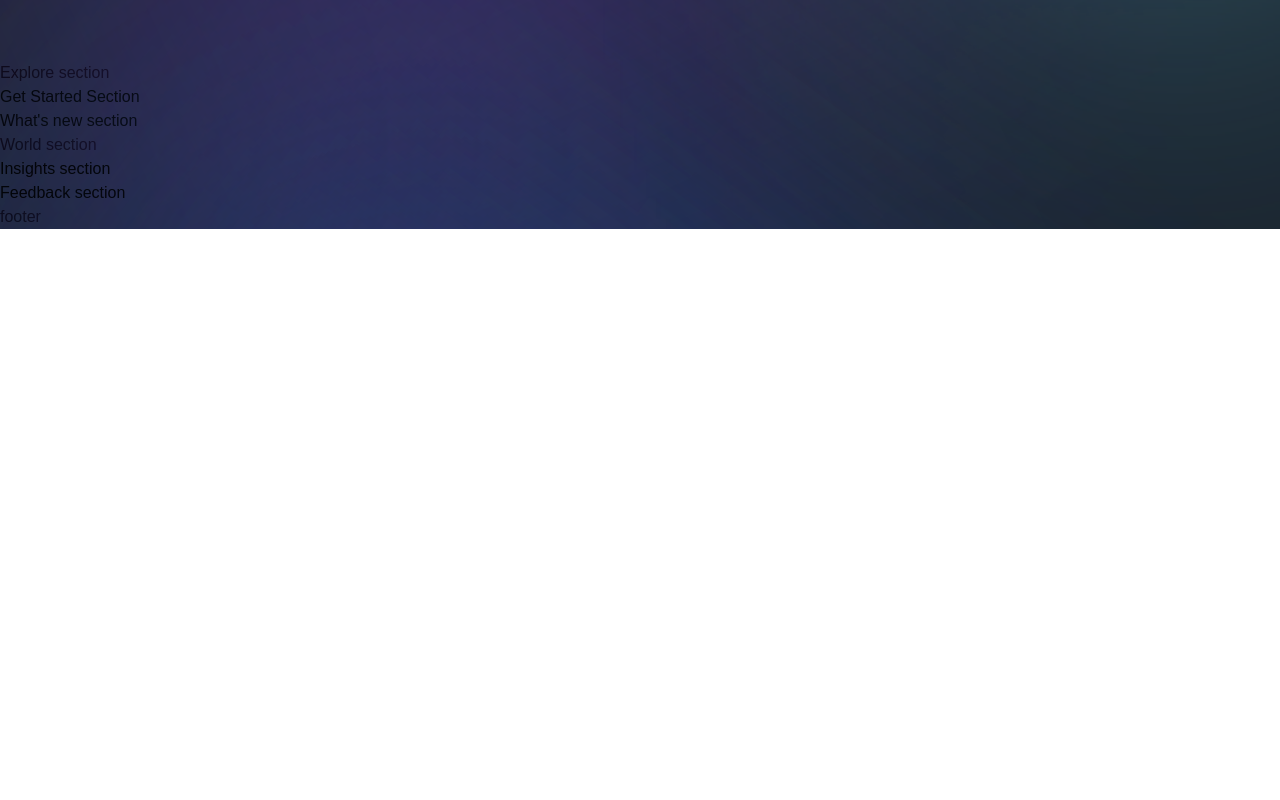
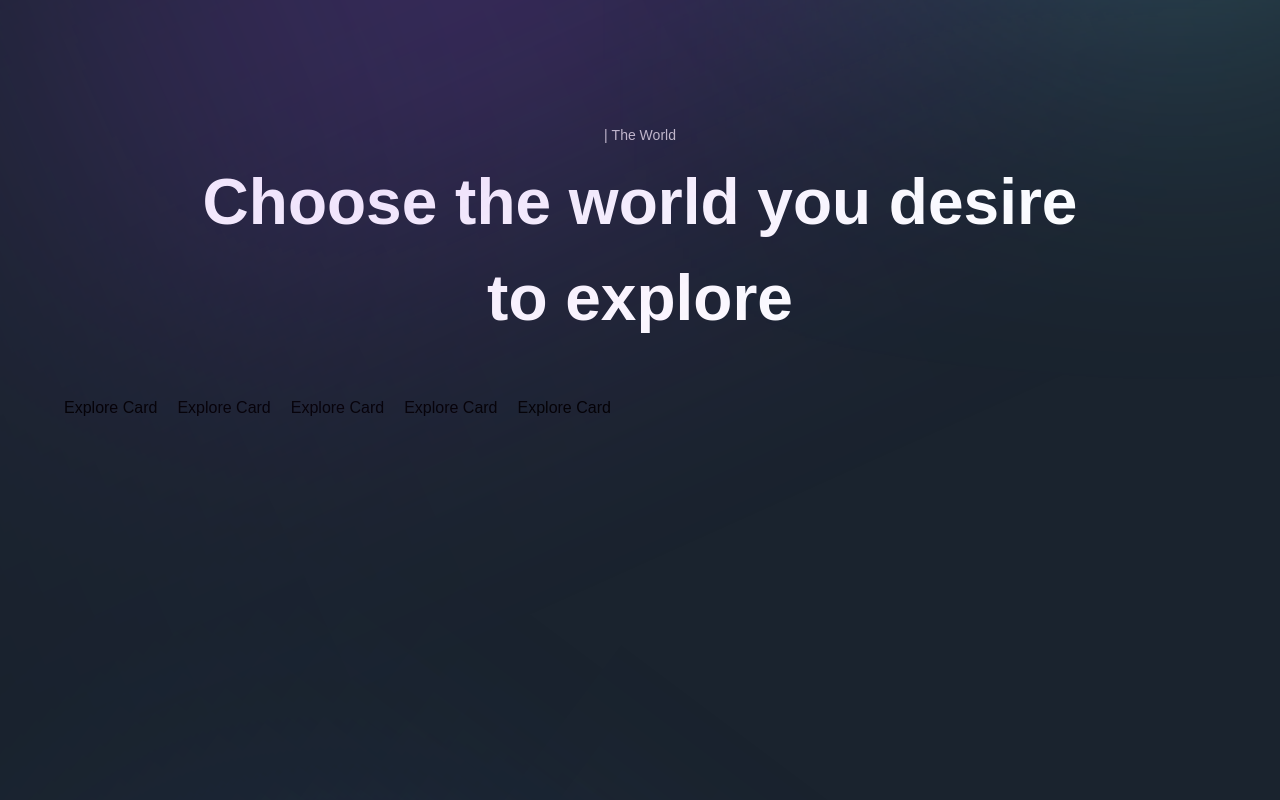
Before and after one commit to mattoattacko/Metaverse_Landing, a Next.js app: page / in a window 1280 px wide. Shown: the part 1640-2440 px from the top of the page. Before the commit the page ends 1869 px from the top, so only its background shows below. Built offline with nearby package versions, Linux system fonts and the light colour scheme; a web font is replaced by a local one.

Commit message:
Explore section complete. CustomTexts complete. Error when clicking Hero button as its not scrolling to the correct Explore component

```diff
--- a/components/CustomTexts.jsx
+++ b/components/CustomTexts.jsx
@@ -21,6 +21,13 @@ export const TypingText = ({ title, textStyles }) => (
   </motion.p>
 );
 
-export const TitleText = ({ title, textStyle }) => (
-  <h2>Title Text</h2>
+export const TitleText = ({ title, textStyles }) => (
+  <motion.h2
+    variants={textVariant2}
+    initial="hidden"
+    whileInView="show"
+    className={`${textStyles} mt-[8px] font-bold md:text-[64px] text-[40px] text-white`}
+  >
+    {title}
+  </motion.h2>
 );
--- a/sections/Explore.jsx
+++ b/sections/Explore.jsx
@@ -8,10 +8,34 @@ import { exploreWorlds } from '../constants';
 
 import styles from '../styles';
 
-const Explore = () => (
-  <section>
-    Explore section
-  </section>
-);
+const Explore = () => {
+  const [active, setActive] = useState('world-2');
+
+  return (
+    <section className={`${styles.paddings}`}>
+      <motion.div
+        variants={staggerContainer}
+        initial="hidden"
+        whileInView="show"
+        viewport={{ once: false, amount: 0.25 }}
+        className={`${styles.innerWidth} mx-auto flex flex-col`}
+      >
+        <TypingText title="| The World" textStyles="text-center" />
+        <TitleText title={<>Choose the world you desire <br className="md:block hidden" /> to explore</>} textStyles="text-center" />
+        <div className="mt-[50px] flex lg:flex-row flex-col min-h-[70vh] gap-5">
+          {exploreWorlds.map((world, index) => (
+            <ExploreCard
+              key={world.id}
+              {...world}
+              index={index}
+              active={active}
+              handleClick={setActive}
+            />
+          ))}
+        </div>
+      </motion.div>
+    </section>
+  );
+};
 
 export default Explore;
```
